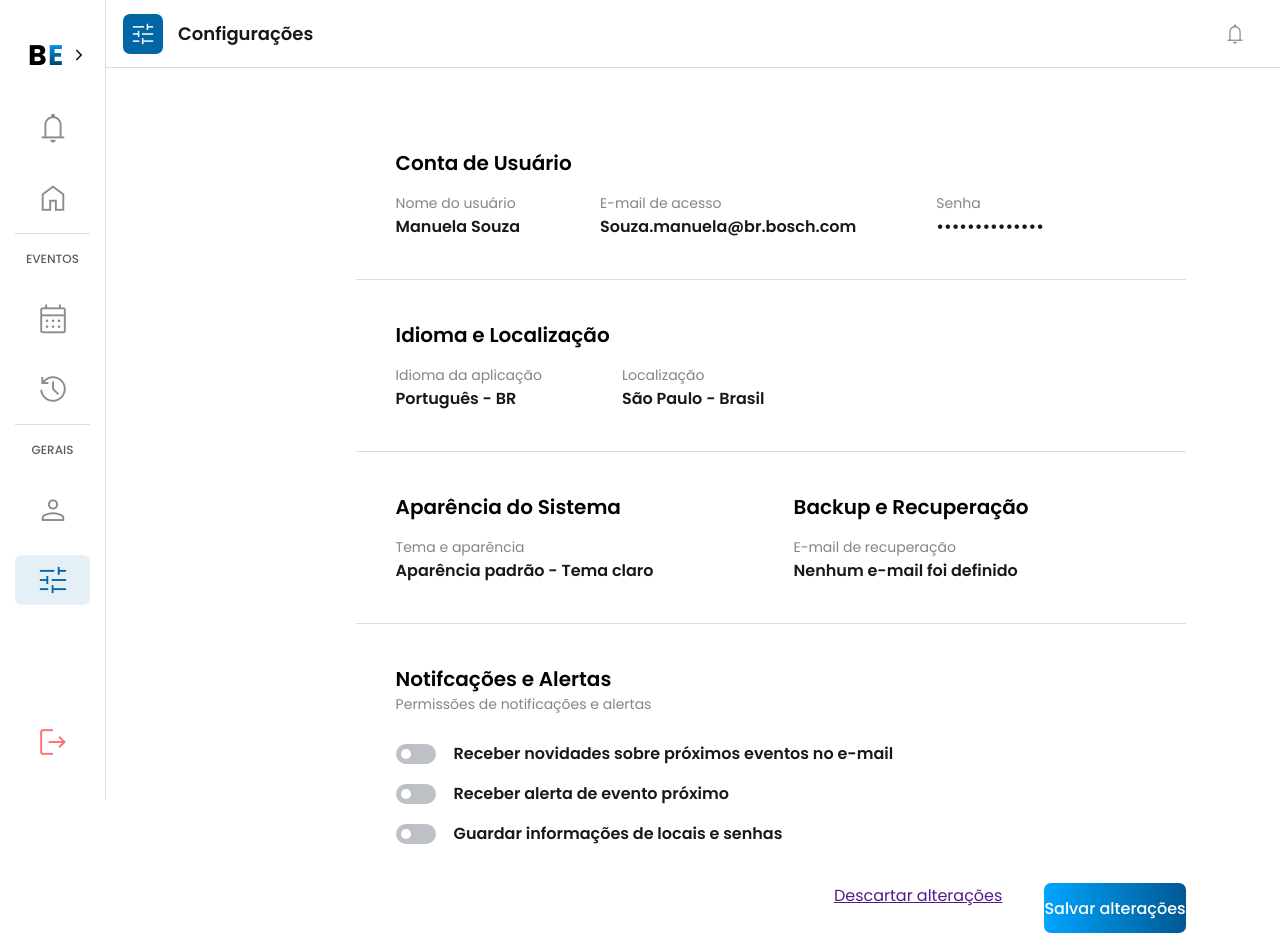
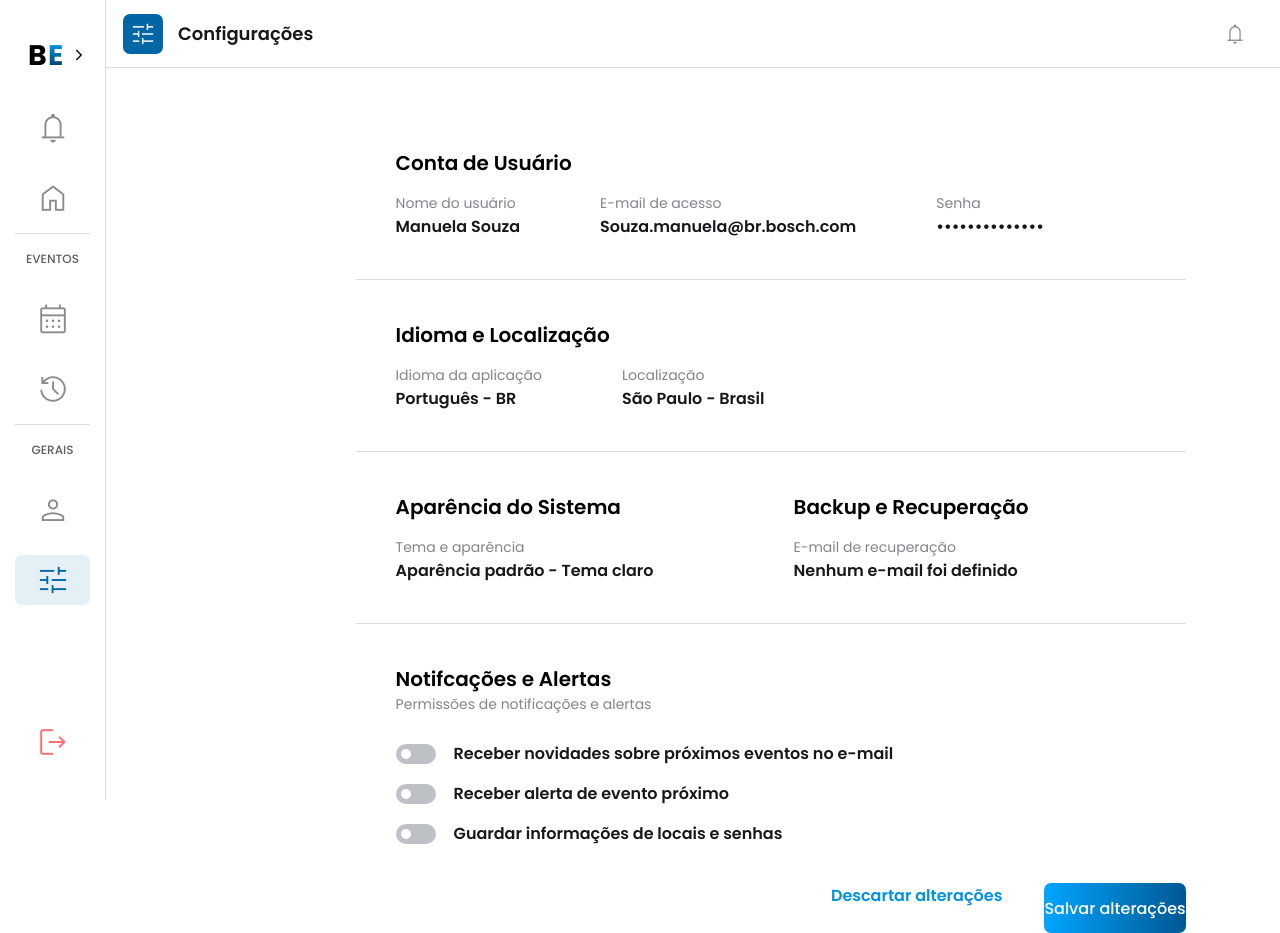
Before and after one commit to EsyProject/EsyFrontend, a React (Vite) app: page /settings in a window 1280 px wide. Built offline with nearby package versions, Linux system fonts and the light colour scheme.

Commit message:
feat: button css update

```diff
--- a/src/pages/Settings/Settings.css
+++ b/src/pages/Settings/Settings.css
@@ -111,7 +111,11 @@
   gap: 42px;
 }
 
-.section-button a {
+.button-container a {
+  text-decoration: none;
+}
+
+.button-container a span {
   color: #0091E0;
   font-weight: 600;
   text-decoration: none;
--- a/src/pages/Settings/Settings.jsx
+++ b/src/pages/Settings/Settings.jsx
@@ -1,7 +1,6 @@
 import { useState } from "react";
 import PropTypes from "prop-types";
-import { Sidebar, Navbar } from "../../pages/index";
-import { Link } from "react-router-dom";
+import { Sidebar, Navbar, ButtonLink } from "../../pages/index";
 import "./Settings.css";
 
 const Settings = () => {
@@ -145,10 +144,10 @@ const Settings = () => {
 
       <div className="section-container">
         <div className="button-container">
-          <a href="">Descartar alterações</a>
-          <Link to="/historic" className="custom-button">
-            Salvar alterações
-          </Link>
+          <a href="">
+            <span>Descartar alterações</span>
+          </a>
+          <ButtonLink to="/historic">Salvar alterações</ButtonLink>
         </div>
       </div>
     </div>
```
